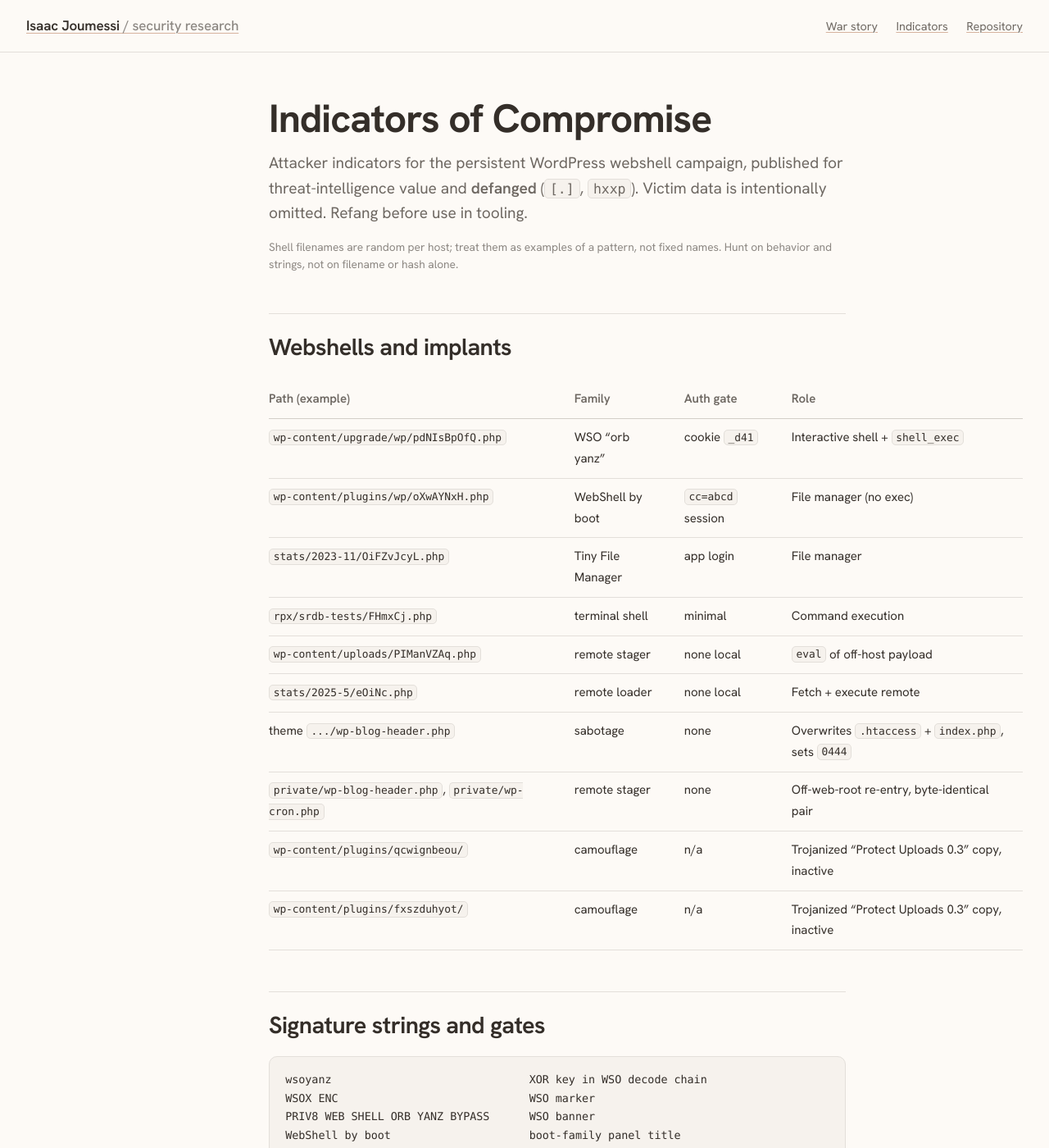
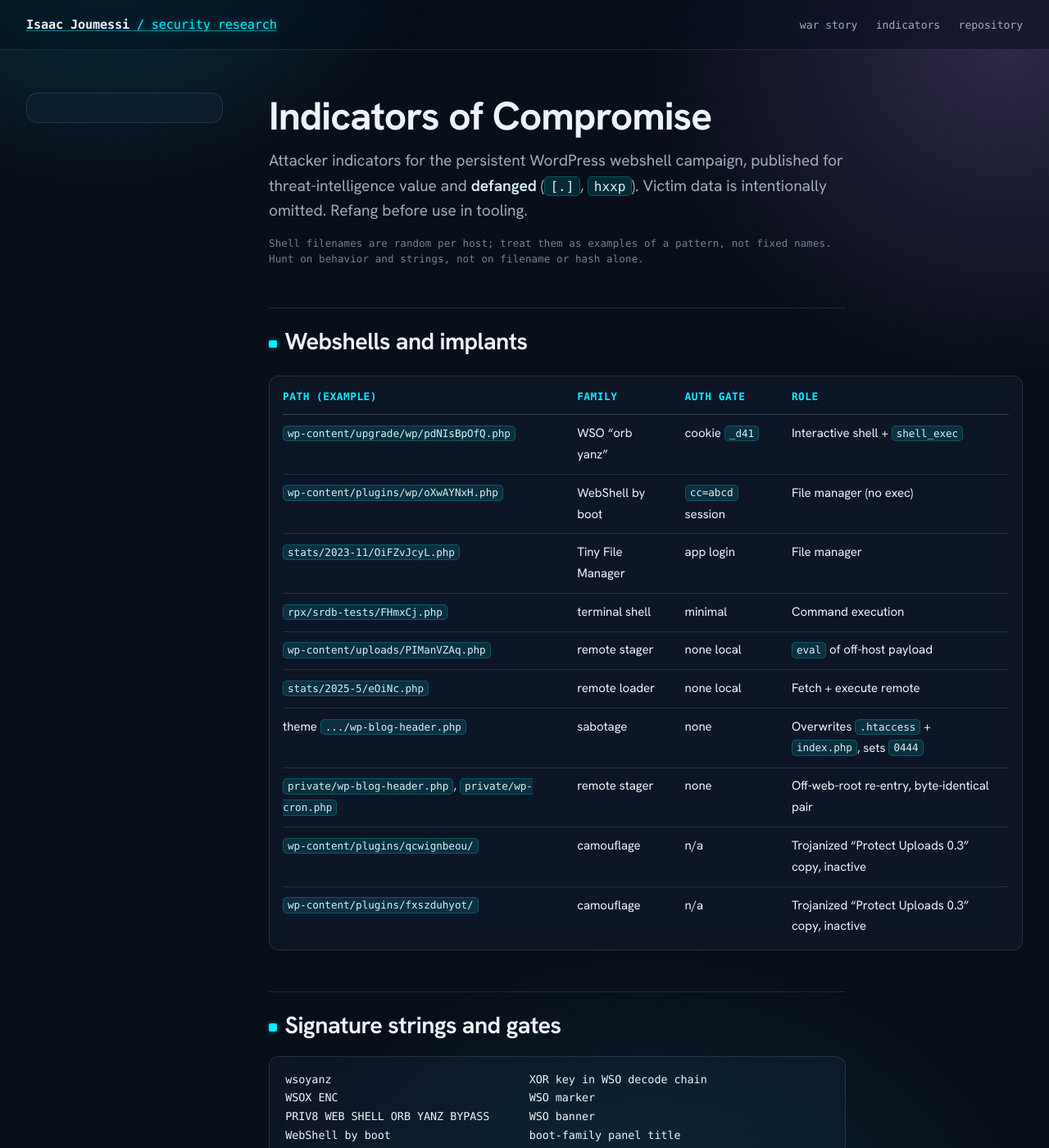
Before and after one commit to ZenithGenius/wordpress-webshell-campaign, a Jekyll site: the page built from analysis/IOCs.md, in a window 1280 px wide and 1400 px high. Shown: the whole window at 82% size. Built offline with Jekyll 4.4.1, drawn with Linux system fonts in a browser that asks for light colours; a script that is not in the unit is left out.

Commit message:
design: cool dark glassmorphism + neon accent, distinct from XMRig site

```diff
--- a/_layouts/default.html
+++ b/_layouts/default.html
@@ -12,63 +12,78 @@
       font-weight: 400 700; font-style: normal; font-display: swap;
     }
 
+    /* Cool dark glass + neon. Committed dark: glass/neon only reads on dark. */
     :root {
-      --paper:   oklch(0.986 0.006 78);
-      --surface: oklch(0.963 0.008 78);
-      --ink:     oklch(0.305 0.012 62);
-      --muted:   oklch(0.520 0.012 62);
-      --faint:   oklch(0.630 0.010 68);
-      --hair:    oklch(0.905 0.008 74);
-      --hair-2:  oklch(0.855 0.010 74);
-      --accent:  oklch(0.520 0.118 46);
-      --accent-2:oklch(0.452 0.126 44);
+      --bg-0:    oklch(0.165 0.028 264);
+      --bg-1:    oklch(0.205 0.032 264);
+      --ink:     oklch(0.962 0.012 250);
+      --muted:   oklch(0.740 0.024 255);
+      --faint:   oklch(0.600 0.024 258);
+
+      --glass:        color-mix(in oklab, oklch(0.34 0.045 262) 20%, transparent);
+      --glass-strong: color-mix(in oklab, oklch(0.40 0.055 262) 34%, transparent);
+      --hair:   color-mix(in oklab, white 11%, transparent);
+      --hair-2: color-mix(in oklab, white 20%, transparent);
+
+      --neon:    oklch(0.865 0.150 205);   /* cyan */
+      --neon-2:  oklch(0.740 0.170 300);   /* violet, background only */
+      --neon-dim: color-mix(in oklab, var(--neon) 46%, transparent);
+      --glow:    0 0 10px color-mix(in oklab, var(--neon) 55%, transparent);
+      --glow-sm: 0 0 6px color-mix(in oklab, var(--neon) 40%, transparent);
+
       --sans: "Hanken Grotesk", ui-sans-serif, system-ui, -apple-system, "Segoe UI", sans-serif;
-      --mono: ui-monospace, "SF Mono", "JetBrains Mono", "Cascadia Code", Menlo, Consolas, monospace;
-      --shell: 82rem;   /* outer width */
-      --read: 44rem;    /* prose measure */
-    }
-    @media (prefers-color-scheme: dark) {
-      :root {
-        --paper:   oklch(0.206 0.009 66);
-        --surface: oklch(0.252 0.010 66);
-        --ink:     oklch(0.902 0.008 82);
-        --muted:   oklch(0.685 0.012 78);
-        --faint:   oklch(0.560 0.012 74);
-        --hair:    oklch(0.330 0.011 70);
-        --hair-2:  oklch(0.400 0.012 70);
-        --accent:  oklch(0.735 0.108 54);
-        --accent-2:oklch(0.800 0.098 58);
-      }
+      --mono: ui-monospace, "JetBrains Mono", "Cascadia Code", "SF Mono", Menlo, Consolas, monospace;
+      --shell: 82rem;
+      --read: 44rem;
     }
 
     * { box-sizing: border-box; }
     html { -webkit-text-size-adjust: 100%; scroll-behavior: smooth; }
     @media (prefers-reduced-motion: reduce) { html { scroll-behavior: auto; } }
+
     body {
-      margin: 0; background: var(--paper); color: var(--ink);
+      margin: 0; color: var(--ink);
       font-family: var(--sans); font-size: 1.0625rem; line-height: 1.72;
       font-weight: 400; letter-spacing: -0.003em;
+      background: var(--bg-0);
       -webkit-font-smoothing: antialiased; text-rendering: optimizeLegibility;
     }
+    /* Fixed aurora the glass panels frost against. */
+    body::before {
+      content: ""; position: fixed; inset: 0; z-index: -1; pointer-events: none;
+      background:
+        radial-gradient(42rem 38rem at 10% -10%, color-mix(in oklab, var(--neon) 20%, transparent), transparent 62%),
+        radial-gradient(46rem 42rem at 96% 4%, color-mix(in oklab, var(--neon-2) 20%, transparent), transparent 60%),
+        radial-gradient(52rem 44rem at 62% 112%, color-mix(in oklab, var(--neon) 12%, transparent), transparent 60%),
+        var(--bg-0);
+    }
+
     main { animation: rise 0.5s cubic-bezier(0.22, 1, 0.36, 1) both; }
     @keyframes rise { from { opacity: 0; } to { opacity: 1; } }
     @media (prefers-reduced-motion: reduce) { main { animation: none; } }
 
-    /* ---- masthead ---- */
+    /* ---- masthead (glass) ---- */
     .masthead {
       position: sticky; top: 0; z-index: 20;
-      background: var(--paper); border-bottom: 1px solid var(--hair);
+      background: color-mix(in oklab, var(--bg-0) 52%, transparent);
+      backdrop-filter: blur(16px) saturate(135%);
+      -webkit-backdrop-filter: blur(16px) saturate(135%);
+      border-bottom: 1px solid var(--hair);
     }
     .masthead-in {
       max-width: var(--shell); margin: 0 auto;
       padding: 1.05rem 2rem; display: flex; align-items: baseline;
       justify-content: space-between; gap: 1rem; flex-wrap: wrap;
     }
-    .brand { font-weight: 600; letter-spacing: -0.01em; color: var(--ink); }
-    .brand span { color: var(--faint); font-weight: 500; }
-    .masthead-in nav { display: flex; gap: 1.4rem; font-size: 0.9rem; }
-    .masthead-in nav a { color: var(--muted); }
-    .masthead-in nav a:hover { color: var(--accent); }
+    .brand {
+      font-family: var(--mono); font-weight: 600; font-size: 0.95rem;
+      letter-spacing: -0.01em; color: var(--ink);
+    }
+    .brand span { color: var(--neon); font-weight: 500; text-shadow: var(--glow-sm); }
+    .masthead-in nav { display: flex; gap: 1.4rem; font-size: 0.82rem;
+      font-family: var(--mono); text-transform: lowercase; }
+    .masthead-in nav a { color: var(--muted); text-decoration: none; }
+    .masthead-in nav a:hover { color: var(--neon); text-shadow: var(--glow-sm); }
 
     /* ---- two-column shell ---- */
     .shell {
@@ -80,26 +95,35 @@
       .shell { grid-template-columns: 15rem minmax(0, 1fr); }
     }
 
-    /* ---- table of contents ---- */
+    /* ---- table of contents (glass rail) ---- */
     .toc { display: none; }
     @media (min-width: 1080px) {
       .toc {
-        display: block; position: sticky; top: 5.2rem; align-self: start;
-        font-size: 0.9rem; line-height: 1.5; max-height: calc(100vh - 7rem); overflow-y: auto;
+        display: block; position: sticky; top: 5.4rem; align-self: start;
+        font-size: 0.88rem; line-height: 1.5; max-height: calc(100vh - 7rem); overflow-y: auto;
+        padding: 1.1rem 1rem; border-radius: 14px;
+        background: var(--glass);
+        backdrop-filter: blur(14px) saturate(120%);
+        -webkit-backdrop-filter: blur(14px) saturate(120%);
+        border: 1px solid var(--hair);
       }
     }
     .toc-label {
-      text-transform: uppercase; letter-spacing: 0.09em; font-size: 0.72rem;
-      font-weight: 600; color: var(--faint); margin-bottom: 0.85rem;
+      font-family: var(--mono); text-transform: uppercase; letter-spacing: 0.14em;
+      font-size: 0.66rem; font-weight: 600; color: var(--faint); margin-bottom: 0.85rem;
     }
     .toc ol { list-style: none; margin: 0; padding: 0; }
     .toc li { margin: 0.1rem 0; }
     .toc a {
       display: block; padding: 0.28rem 0 0.28rem 0.85rem; color: var(--muted);
-      text-decoration: none; border-left: 1px solid var(--hair);
+      text-decoration: none; border-left: 1px solid var(--hair-2);
     }
-    .toc a:hover { color: var(--ink); border-left-color: var(--hair-2); }
-    .toc a.active { color: var(--accent); border-left-color: var(--accent); font-weight: 500; }
+    .toc a:hover { color: var(--ink); border-left-color: var(--neon-dim); }
+    .toc a.active {
+      color: var(--neon); border-left-color: var(--neon);
+      box-shadow: -1px 0 6px -1px color-mix(in oklab, var(--neon) 55%, transparent);
+      font-weight: 500;
+    }
 
     /* ---- article ---- */
     article { min-width: 0; }
@@ -107,67 +131,96 @@
     article > pre, article > table, article > .mermaid,
     article > p:has(> img), article > blockquote { max-width: 100%; }
 
-    a { color: var(--accent); text-decoration: underline;
+    a { color: var(--neon); text-decoration: underline;
         text-decoration-thickness: 1px; text-underline-offset: 0.16em;
-        text-decoration-color: color-mix(in oklab, var(--accent) 42%, transparent); }
-    a:hover { color: var(--accent-2); text-decoration-color: currentColor; }
+        text-decoration-color: var(--neon-dim); }
+    a:hover { color: var(--ink); text-decoration-color: var(--neon); text-shadow: var(--glow-sm); }
 
-    h1, h2, h3, h4 { line-height: 1.16; letter-spacing: -0.02em; font-weight: 700; }
+    h1, h2, h3, h4 { line-height: 1.16; letter-spacing: -0.02em; font-weight: 700; color: var(--ink); }
     h1 { font-size: clamp(2rem, 1.4rem + 2.4vw, 3rem); margin: 0.1rem 0 0.7rem; }
     h2 { font-size: clamp(1.45rem, 1.28rem + 0.8vw, 1.8rem); font-weight: 650;
          margin: 3.1rem 0 1rem; padding-top: 1.5rem; border-top: 1px solid var(--hair);
          scroll-margin-top: 5.5rem; }
+    /* neon tick before each section heading */
+    h2::before {
+      content: ""; display: inline-block; width: 0.62rem; height: 0.62rem;
+      margin-right: 0.6rem; border-radius: 2px; vertical-align: 0.06em;
+      background: var(--neon); box-shadow: var(--glow-sm);
+    }
     h3 { font-size: 1.22rem; font-weight: 600; margin: 2.1rem 0 0.6rem; scroll-margin-top: 5.5rem; }
     h4 { font-size: 1.02rem; font-weight: 600; margin: 1.6rem 0 0.4rem; color: var(--muted); }
     p, ul, ol { margin: 0 0 1.15rem; }
     li { margin: 0.3rem 0; }
-    strong { font-weight: 600; }
+    li::marker { color: var(--neon-dim); }
+    strong { font-weight: 600; color: color-mix(in oklab, var(--ink) 88%, var(--neon)); }
 
     h1 + p { font-size: 1.2rem; line-height: 1.58; color: var(--muted); font-weight: 400;
              margin-bottom: 1.6rem; }
     p > em:only-child {
-      display: block; font-style: normal; font-size: 0.86rem;
-      color: var(--faint); line-height: 1.5; margin-top: -0.6rem;
+      display: block; font-style: normal; font-family: var(--mono); font-size: 0.78rem;
+      letter-spacing: 0.01em; color: var(--faint); line-height: 1.5; margin-top: -0.6rem;
     }
 
     code {
-      font-family: var(--mono); font-size: 0.86em;
-      background: var(--surface); padding: 0.1em 0.36em; border-radius: 5px;
-      border: 1px solid var(--hair);
+      font-family: var(--mono); font-size: 0.84em;
+      background: color-mix(in oklab, var(--neon) 12%, transparent);
+      color: color-mix(in oklab, var(--ink) 78%, var(--neon));
+      padding: 0.1em 0.4em; border-radius: 5px;
+      border: 1px solid color-mix(in oklab, var(--neon) 22%, transparent);
     }
     pre {
-      background: var(--surface); color: var(--ink);
-      padding: 1.05rem 1.2rem; border-radius: 10px; border: 1px solid var(--hair);
+      background: var(--glass);
+      backdrop-filter: blur(12px) saturate(120%);
+      -webkit-backdrop-filter: blur(12px) saturate(120%);
+      color: var(--ink);
+      padding: 1.05rem 1.2rem; border-radius: 12px; border: 1px solid var(--hair);
       overflow-x: auto; font-size: 0.84rem; line-height: 1.62; margin: 1.3rem 0;
     }
-    pre code { background: none; border: none; padding: 0; font-size: inherit; }
+    pre code { background: none; border: none; padding: 0; font-size: inherit; color: inherit; }
 
     blockquote {
-      margin: 1.5rem 0; padding: 1rem 1.25rem; border-radius: 10px;
-      background: var(--surface); color: var(--muted);
+      margin: 1.5rem 0; padding: 1rem 1.25rem; border-radius: 12px;
+      background: var(--glass); color: var(--muted);
+      backdrop-filter: blur(12px) saturate(120%);
+      -webkit-backdrop-filter: blur(12px) saturate(120%);
       font-size: 0.97rem; border: 1px solid var(--hair);
+      border-left: 2px solid var(--neon-dim);
     }
     blockquote p:last-child { margin-bottom: 0; }
 
     img { max-width: 100%; height: auto; display: block;
-          border: 1px solid var(--hair-2); border-radius: 10px; margin: 1.5rem 0 0.5rem; }
+          border: 1px solid var(--hair-2); border-radius: 12px; margin: 1.5rem 0 0.5rem; }
 
+    /* glass card around tables */
     table { width: 100%; border-collapse: collapse; margin: 1.5rem 0;
-            font-size: 0.94rem; display: block; overflow-x: auto; }
+            font-size: 0.94rem; display: block; overflow-x: auto;
+            background: var(--glass);
+            backdrop-filter: blur(12px) saturate(120%);
+            -webkit-backdrop-filter: blur(12px) saturate(120%);
+            border: 1px solid var(--hair); border-radius: 12px; padding: 0.3rem 1rem; }
     th, td { text-align: left; padding: 0.62rem 0.9rem 0.62rem 0;
              border-bottom: 1px solid var(--hair); vertical-align: top; }
-    th { font-weight: 600; color: var(--muted); border-bottom: 1px solid var(--hair-2);
-         white-space: nowrap; }
+    tr:last-child td { border-bottom: none; }
+    th { font-weight: 600; color: var(--neon); font-family: var(--mono); font-size: 0.8rem;
+         text-transform: uppercase; letter-spacing: 0.04em;
+         border-bottom: 1px solid var(--hair-2); white-space: nowrap; }
     td:not(:last-child), th:not(:last-child) { padding-right: 1.7rem; }
 
     hr { border: 0; border-top: 1px solid var(--hair); margin: 2.8rem 0; max-width: 100%; }
 
-    .mermaid { margin: 1.9rem 0; text-align: center; }
+    .mermaid {
+      margin: 1.9rem 0; text-align: center;
+      background: var(--glass);
+      backdrop-filter: blur(12px) saturate(120%);
+      -webkit-backdrop-filter: blur(12px) saturate(120%);
+      border: 1px solid var(--hair); border-radius: 14px; padding: 1.4rem 1rem;
+    }
     .mermaid svg { max-width: 100%; height: auto; }
 
     .site-foot {
       max-width: var(--shell); margin: 0 auto; padding: 2rem 2rem 4rem;
       border-top: 1px solid var(--hair); color: var(--faint); font-size: 0.85rem;
+      font-family: var(--mono);
     }
     .site-foot a { color: var(--muted); }
   </style>
@@ -199,7 +252,7 @@
   <script src="{{ '/assets/mermaid.min.js' | relative_url }}"></script>
   <script>
     document.addEventListener("DOMContentLoaded", function () {
-      // Mermaid: convert fenced blocks to diagrams, themed to the palette.
+      // Mermaid: convert fenced blocks to diagrams, themed to the neon-glass palette.
       document.querySelectorAll("code.language-mermaid, .language-mermaid").forEach(function (el) {
         var host = el.closest(".language-mermaid") || el;
         var div = document.createElement("div");
@@ -207,15 +260,12 @@
         div.textContent = el.textContent;
         host.replaceWith(div);
       });
-      var dark = window.matchMedia && window.matchMedia("(prefers-color-scheme: dark)").matches;
-      var light = { primaryColor: "#f1ece3", primaryBorderColor: "#c7b7a6", primaryTextColor: "#3a332e",
-                    lineColor: "#a1978c", secondaryColor: "#e9e2d7", tertiaryColor: "#f5f1ea", fontSize: "15px" };
-      var night = { primaryColor: "#2f2a25", primaryBorderColor: "#5d5147", primaryTextColor: "#e6ded4",
-                    lineColor: "#8b8175", secondaryColor: "#342e28", tertiaryColor: "#292420", fontSize: "15px" };
-      var vars = dark ? night : light;
-      vars.fontFamily = '"Hanken Grotesk", ui-sans-serif, system-ui, sans-serif';
+      var theme = { primaryColor: "#1c2436", primaryBorderColor: "#4fd4ea", primaryTextColor: "#e9f1ff",
+                    lineColor: "#5bd0e6", secondaryColor: "#241f3a", tertiaryColor: "#161a26",
+                    fontSize: "15px" };
+      theme.fontFamily = '"Hanken Grotesk", ui-sans-serif, system-ui, sans-serif';
       mermaid.initialize({ startOnLoad: false, securityLevel: "loose", theme: "base",
-                           themeVariables: vars, flowchart: { curve: "basis", padding: 14 } });
+                           themeVariables: theme, flowchart: { curve: "basis", padding: 14 } });
       mermaid.run({ querySelector: ".mermaid" });
 
       // Build the table of contents from section headings.
```
